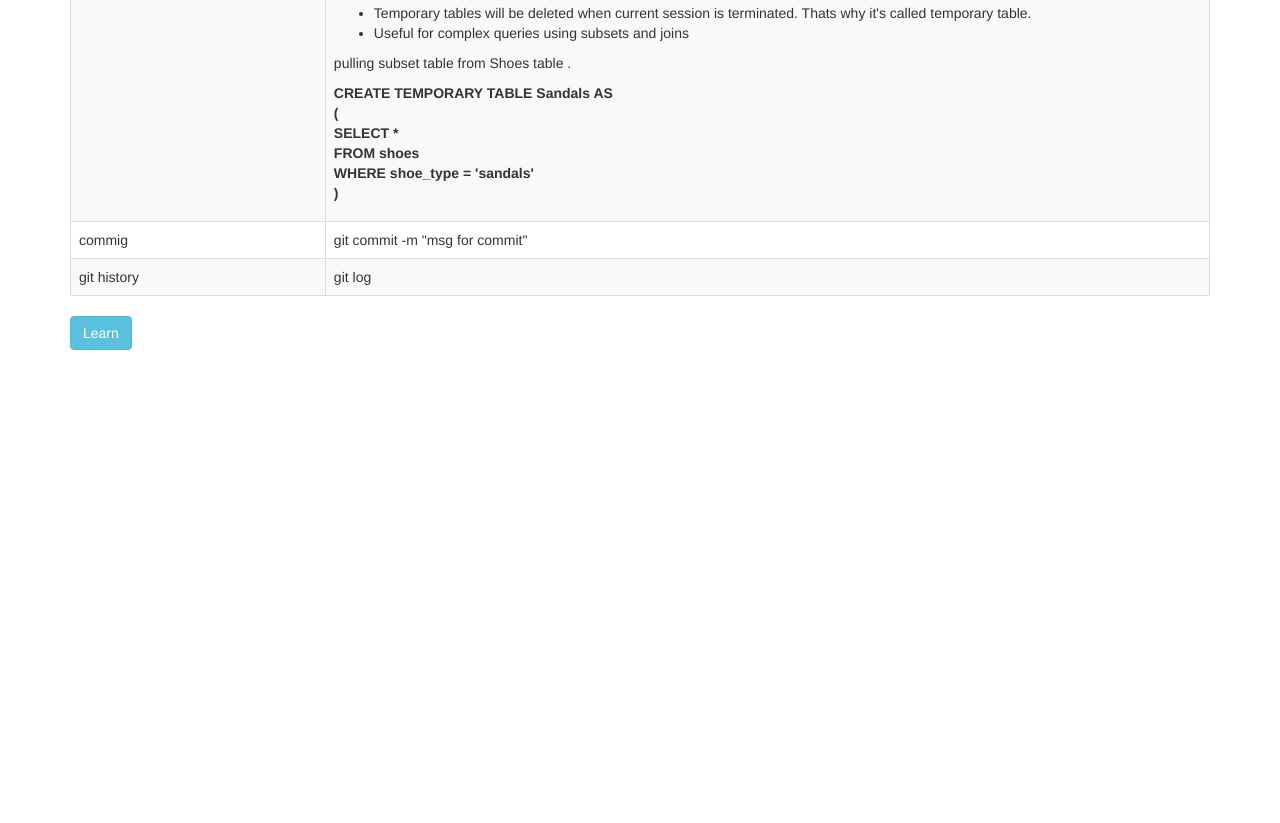
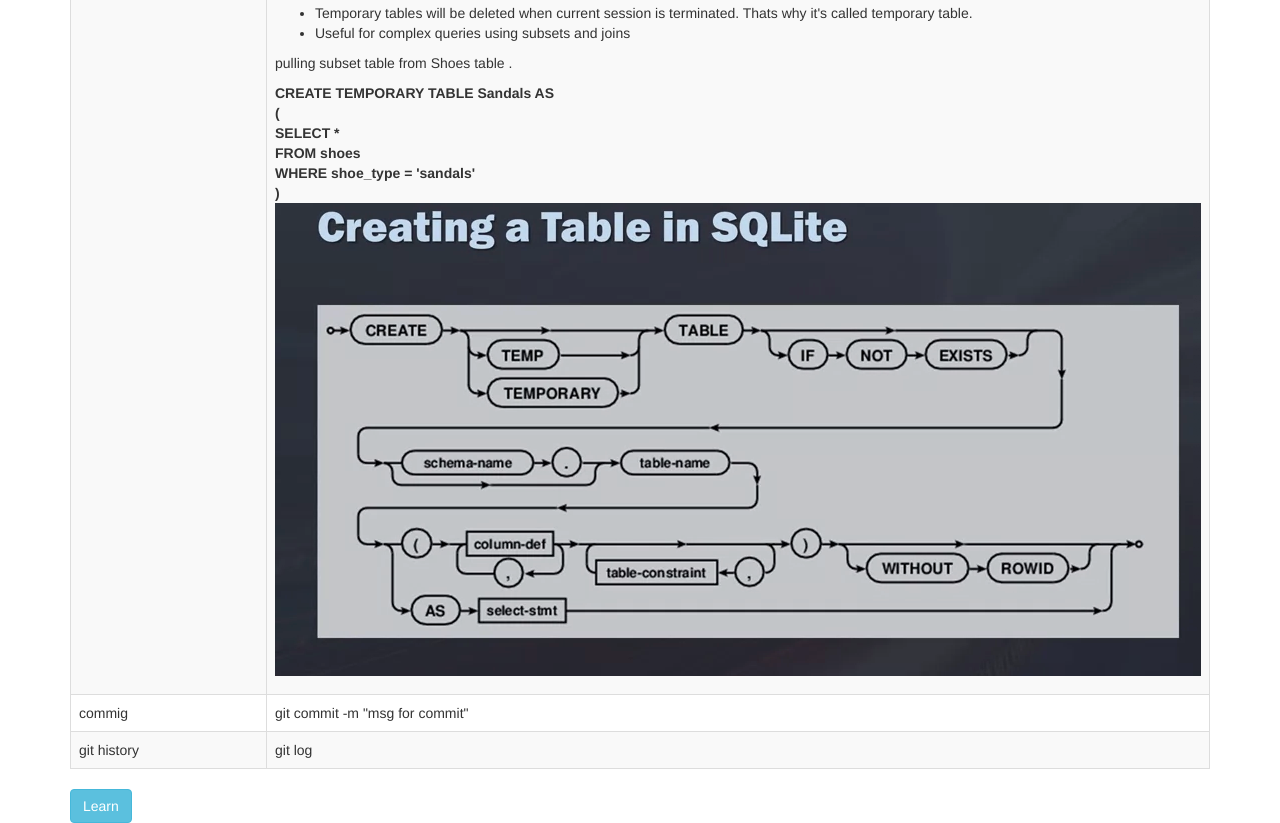
Before and after one commit to nikrozinestalin/sql, a plain HTML site: page index.html in a window 1280 px wide. Shown: the part 789-1612 px from the top of the page. Before the commit the page ends 1139 px from the top, so only its background shows below. Drawn offline with nearby package versions, Linux system fonts and the light colour scheme.

Commit message:
Update index.html

```diff
--- a/index.html
+++ b/index.html
@@ -106,6 +106,8 @@
               WHERE shoe_type = 'sandals'<br>
             )<br>
           </b>
+
+          <img src='photos/sql_temp_table.png' alt='temp table create png'/>
           </p>
 
 
```
